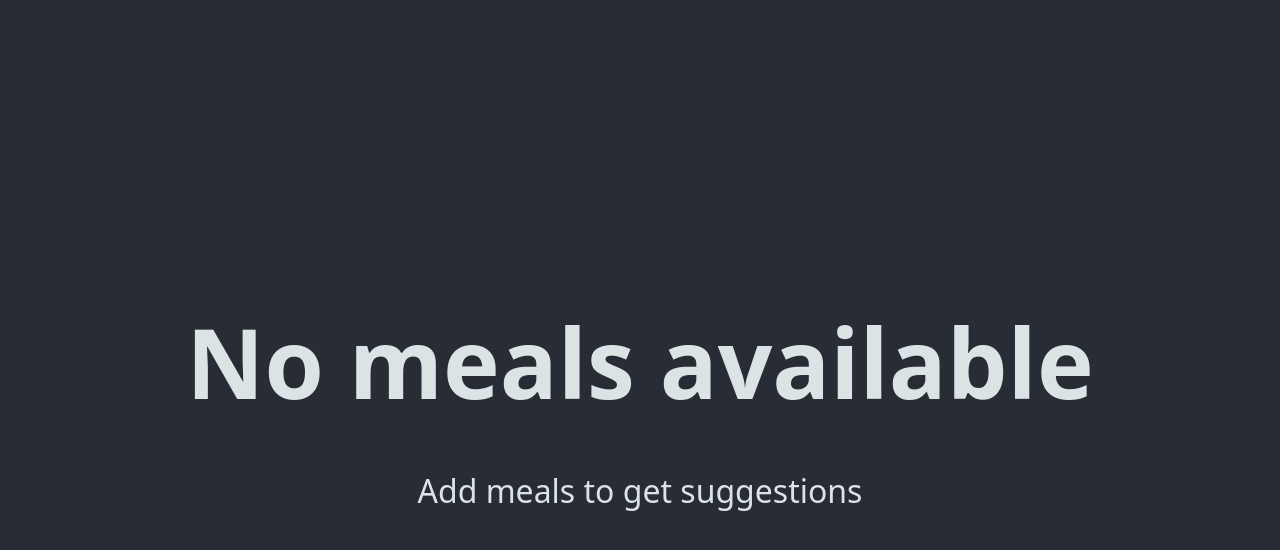
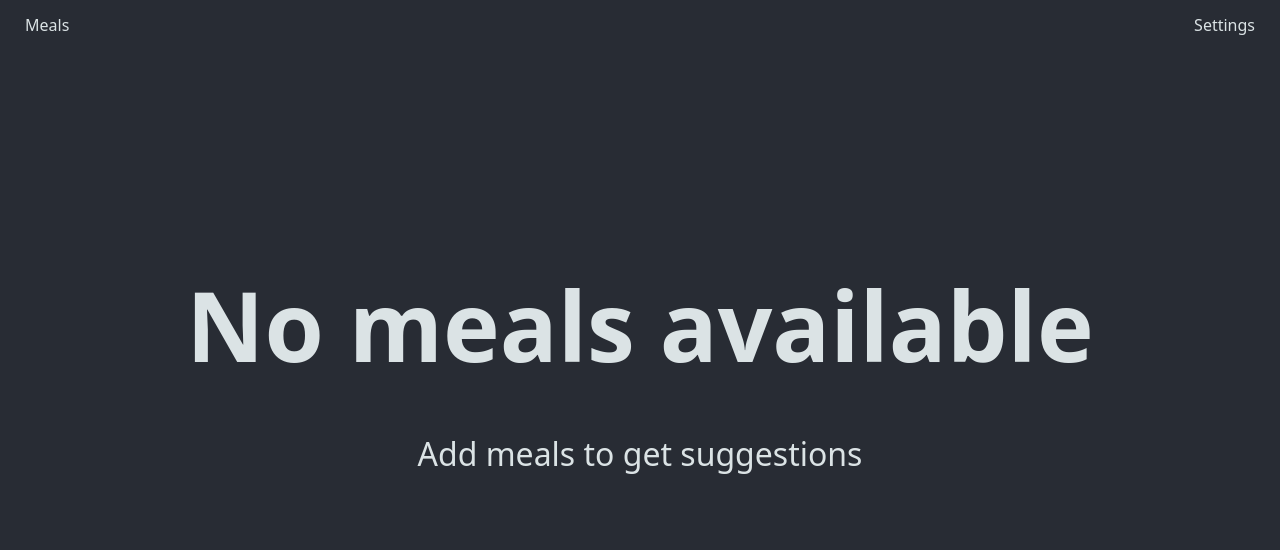
Before and after one commit to amandahamynen/Meal-Suggestions, a React app in the folder frontend/: page / in a window 1280 px wide. Shown: the top 550 px of the page. Built offline with nearby package versions, Linux system fonts and the light colour scheme; no server answers; the HTML template or start-up script is replaced by a standard one.

Commit message:
Add header with links to meals and settings

```diff
--- a/frontend/src/App.css
+++ b/frontend/src/App.css
@@ -8,8 +8,24 @@
   background-color: #282c34;
 }
 
+.MealSuggestion__Header {
+  height: 50px;
+  padding: 0;
+  margin: 0;
+  display: flex;
+  flex-direction: row;
+  align-items: center;
+  justify-content: space-between;
+}
+
+.Header_Link {
+  padding: 10px 25px;
+  text-decoration: none;
+  color: #dbe3e5;
+}
+
 .MealSuggestion__Content {
-  height: 100%;
+  height: calc(100% - 174px);
   padding: 0;
   margin: 0;
   display: flex;
--- a/frontend/src/components/MealSuggestion.tsx
+++ b/frontend/src/components/MealSuggestion.tsx
@@ -30,6 +30,14 @@ function MealSuggestion() {
 
   return (
     <div className="MealSuggestion">
+      <div className="MealSuggestion__Header">
+        <a href="/meals" className="Header_Link" data-testid="meals-link">
+          Meals
+        </a>
+        <a href="/settings" className="Header_Link" data-testid="settings-link">
+          Settings
+        </a>
+      </div>
       <div className="MealSuggestion__Content">
         <h1
           className="MealSuggestion__Title"
```
